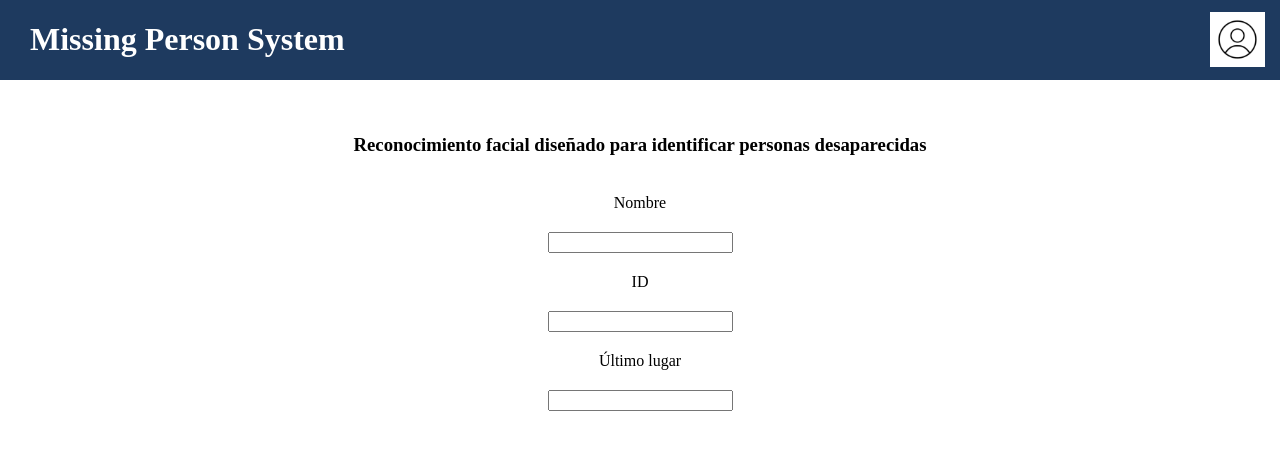
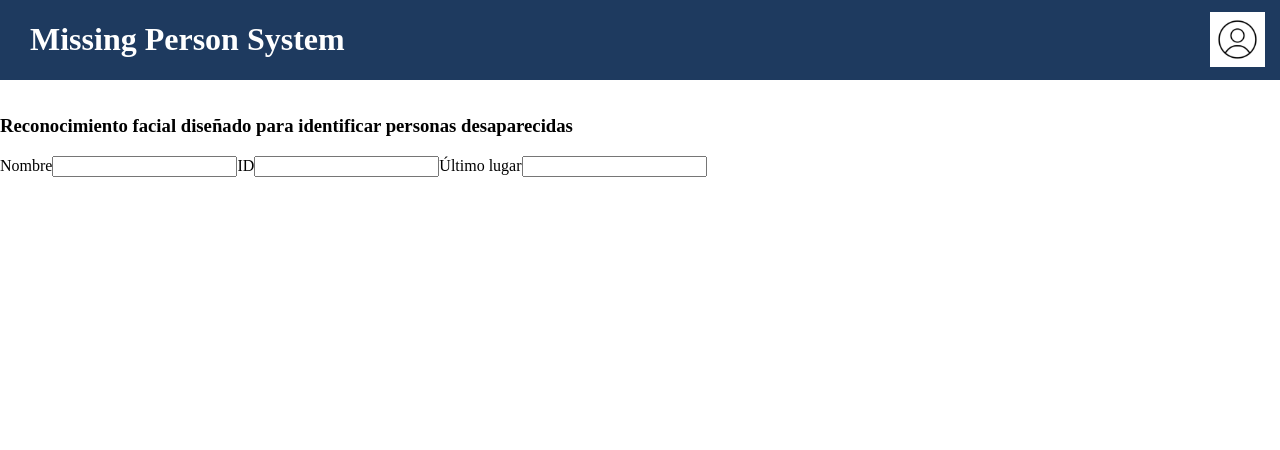
Before and after one commit to crisrm08/MissingPersonSystem, a React (Create React App) app in the folder client/: page / in a window 1280 px wide. Shown: the top 450 px of the page. Built offline with nearby package versions, Linux system fonts and the light colour scheme.

Commit message:
changed class name on Home

```diff
--- a/client/src/components/Home.jsx
+++ b/client/src/components/Home.jsx
@@ -7,7 +7,7 @@ function Home(){
     return(
         <div>
             <Header/>
-            <main>
+            <main className="home-main">
                 <img src="/images/homeIMG.svg" alt="homeIMG" />
                 <Button name="Start Scan"/>
 
--- a/client/src/css/home.css
+++ b/client/src/css/home.css
@@ -1,4 +1,4 @@
-main{
+.home-main{
     display: flex;
     flex-direction: column;
     align-items: center;
```
